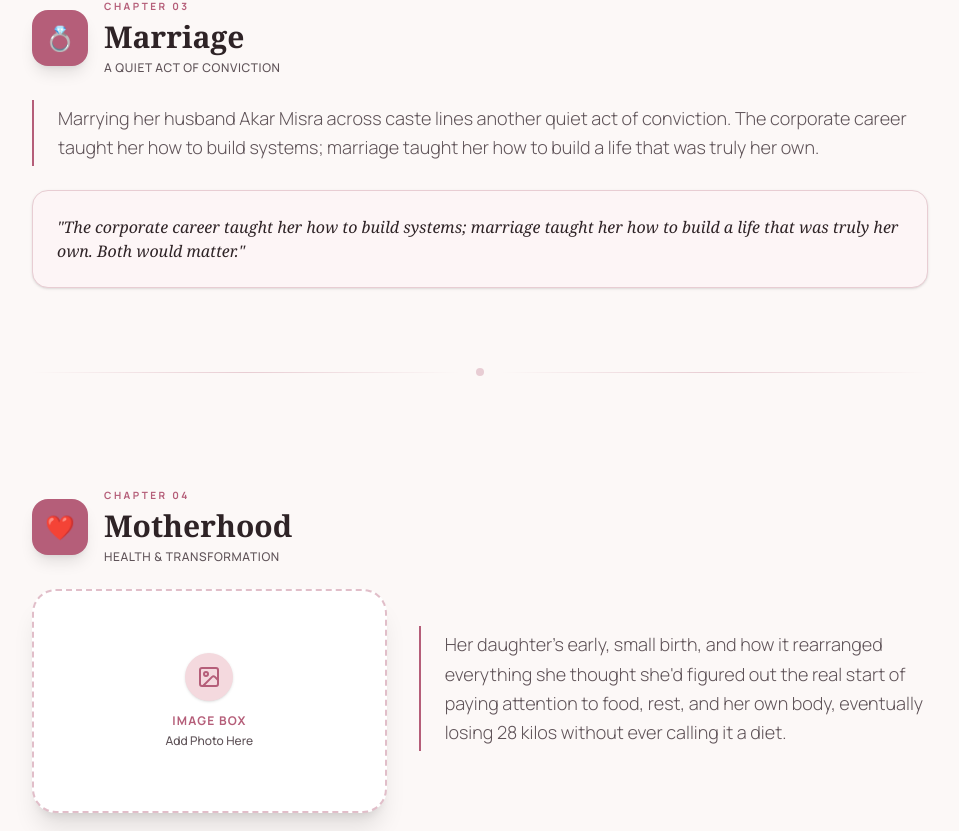
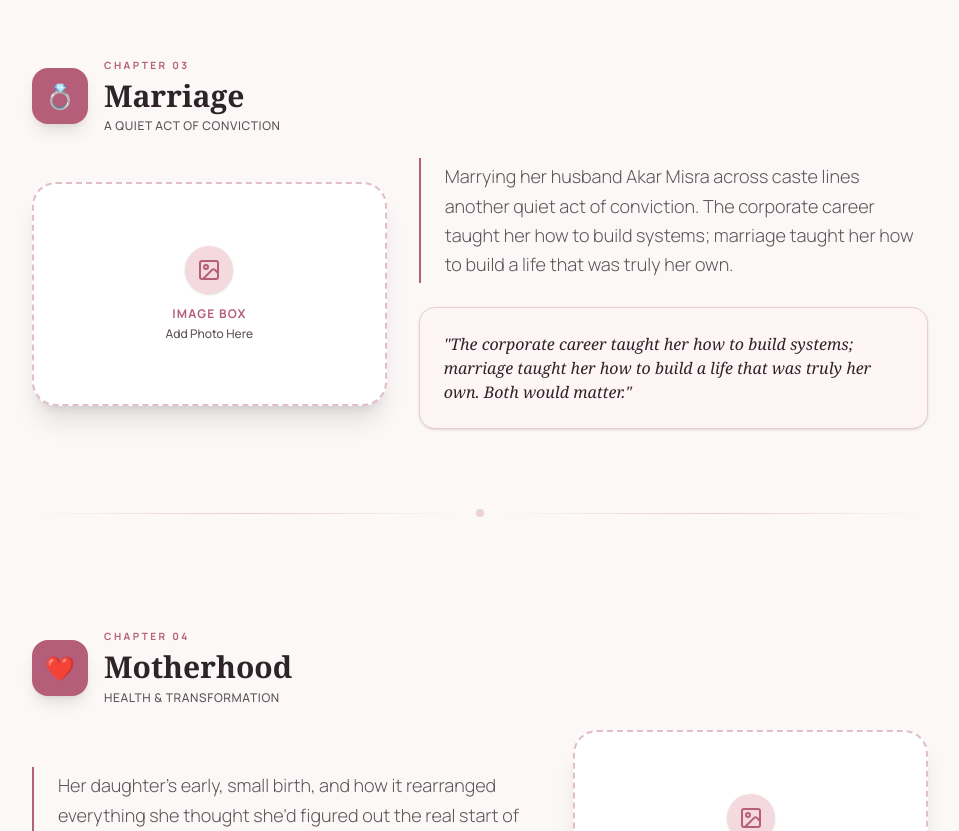
Before and after one commit to Abhilash-Jaiswal/portfolio, a React (Vite) app in the folder client/: page /portfolio/life-story in a window 1280 px wide. Shown: the part 1769-2600 px from the top of the page, without its empty margins (160-1119 px from the left). Built offline with nearby package versions, Linux system fonts and the light colour scheme; a web font is replaced by a local one.

Commit message:
life story all image add

```diff
--- a/client/src/components/sections/LifeStorySection.jsx
+++ b/client/src/components/sections/LifeStorySection.jsx
@@ -368,10 +368,12 @@ export function LifeStorySection() {
               </div>
             </div>
 
-            <div className={`grid grid-cols-1 ${["01", "03", "05"].includes(chap.num) ? "lg:grid-cols-[minmax(260px,0.88fr)_minmax(640px,1.12fr)]" : ""} gap-10 lg:gap-12 mb-10`}>
-              {["01", "03", "05"].includes(chap.num) && <ChapterImageBox chap={chap} />}
+            <div className="grid grid-cols-1 lg:grid-cols-12 gap-10 lg:gap-12 mb-10 items-start">
+              <div className={`lg:col-span-4 ${ci % 2 === 0 ? "lg:order-1" : "lg:order-2"}`}>
+                <ChapterImageBox chap={chap} />
+              </div>
 
-              <div className="reveal min-w-0">
+              <div className={`reveal min-w-0 lg:col-span-8 ${ci % 2 === 0 ? "lg:order-2" : "lg:order-1"}`}>
                 <div
                   className="mb-8 pl-6 border-l-2 rounded-r-xl py-1"
                   style={{ borderColor: theme.primary }}
--- a/client/src/pages/MyStoryPage.jsx
+++ b/client/src/pages/MyStoryPage.jsx
@@ -132,10 +132,9 @@ export function MyStoryPage() {
                 </div>
               </div>
 
-              <div className={["01", "04", "06"].includes(chap.num) ? "grid grid-cols-1 md:grid-cols-12 gap-8 items-center" : ""}>
-                {/* Image Box placeholder on left side for Ch 1, 3, and 5 */}
-                {["01", "04", "06"].includes(chap.num) && (
-                  <div className="md:col-span-5 flex justify-center">
+              <div className="grid grid-cols-1 md:grid-cols-12 gap-8 items-center">
+                {/* Image Box placeholder (alternating Left / Right) */}
+                <div className={`md:col-span-5 flex justify-center ${ci % 2 === 0 ? "md:order-1" : "md:order-2"}`}>
                   <div className="w-full max-w-xs sm:max-w-sm h-64 sm:h-56 rounded-3xl border-2 border-dashed border-[#B55E79]/40 bg-white shadow-xl flex flex-col items-center justify-center p-4 text-center group hover:border-[#B55E79] transition-all relative overflow-hidden">
                     <div className="w-12 h-12 rounded-xl bg-[#F4D9DE] text-[#B55E79] flex items-center justify-center mb-3 group-hover:scale-110 transition-transform shadow-sm">
                       <ImageIcon className="w-6 h-6" />
@@ -148,9 +147,8 @@ export function MyStoryPage() {
                     </p>
                   </div>
                 </div>
-                )}
 
-                <div className={["01", "04", "06"].includes(chap.num) ? "md:col-span-7" : ""}>
+                <div className={`md:col-span-7 ${ci % 2 === 0 ? "md:order-2" : "md:order-1"}`}>
                   {/* Intro Paragraph */}
                   <div className="reveal mb-6 pl-6 border-l-2 border-[#B55E79] py-1">
                     <p className="text-lg font-light leading-relaxed text-[#5F5358]">
```
Lines whose indentation alone changed are shown as unchanged.
